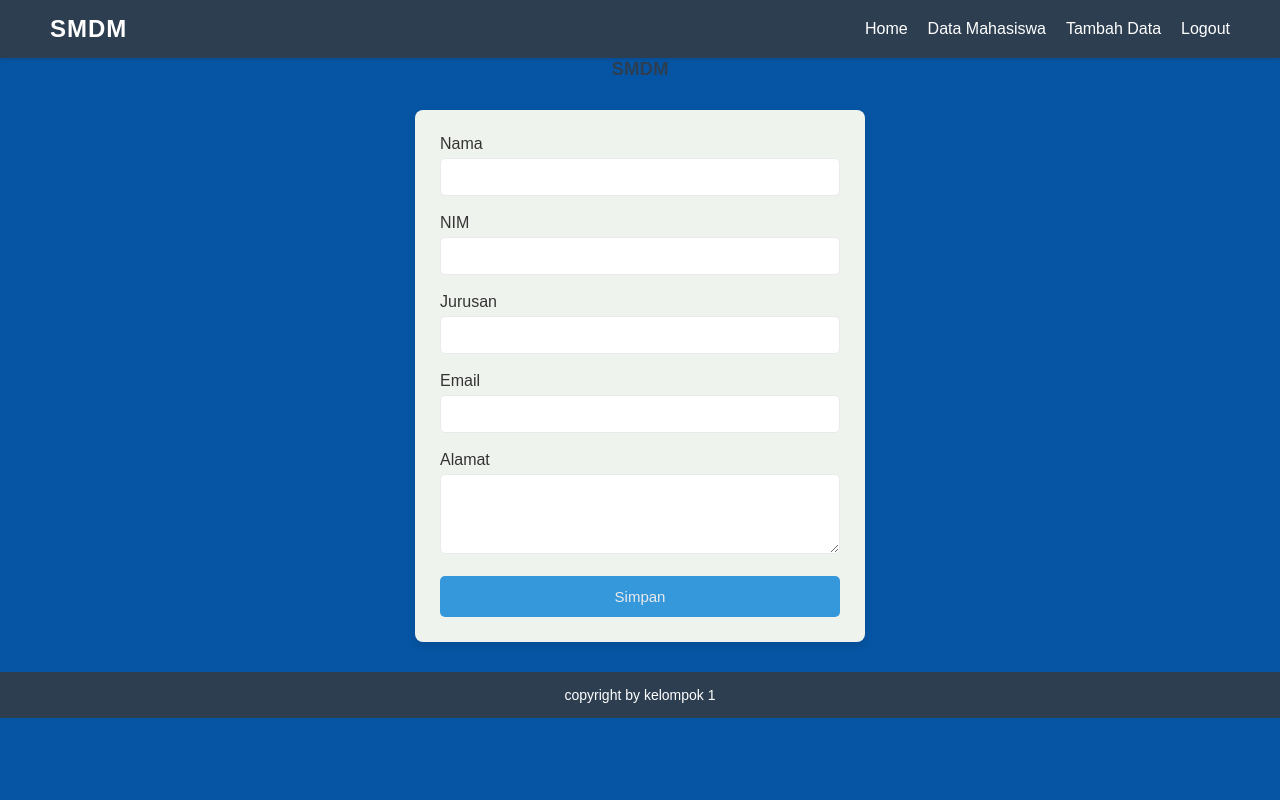
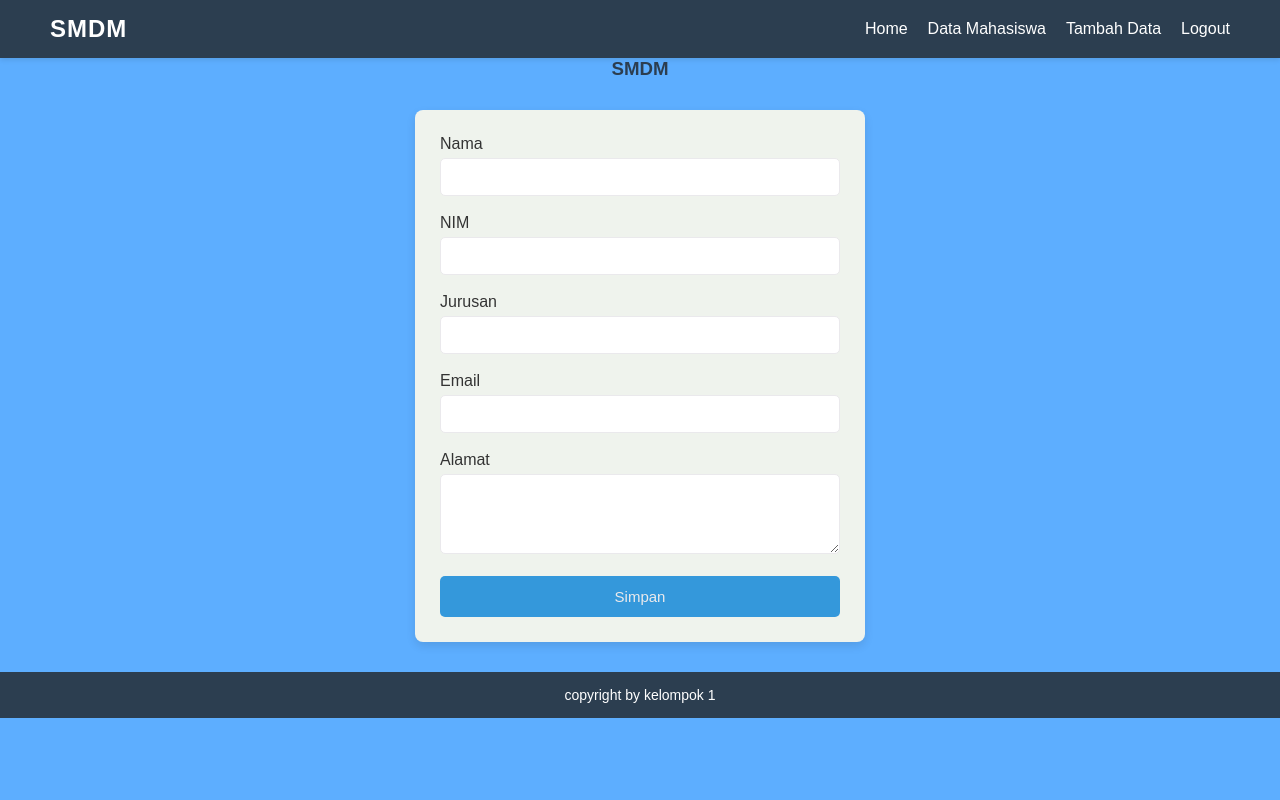
Before and after one commit to rozannouval/sistem-manajemen-data-mahasiswa, a PHP site: page /views/form_tambah.php in a window 1280 px wide. Run offline with PHP 8.4, Linux system fonts and the light colour scheme.

Commit message:
perubahan.css.tambah

```diff
--- a/css/tambah.css
+++ b/css/tambah.css
@@ -6,7 +6,7 @@
 }
 
 body {
-    background-color: #0655a4;
+    background-color: #5daeff;
     color: #333;
 }
 
```
